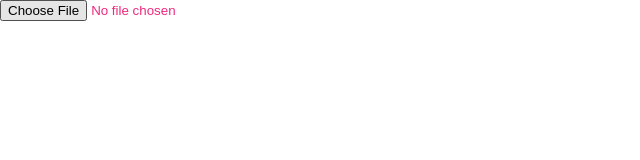
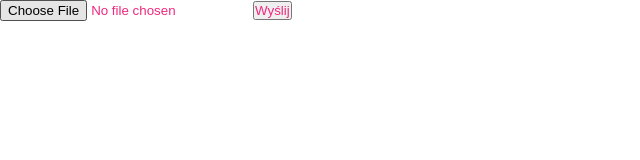
Before and after one commit to marcinoles87/photoapp, a React (Create React App) app: page / in a window 1280 px wide. Shown: the top 160 px of the page, without its empty margins (0-640 px from the left). Built offline with nearby package versions, Linux system fonts and the light colour scheme.

Commit message:
add new function

```diff
--- a/src/App.js
+++ b/src/App.js
@@ -23,6 +23,12 @@ function App() {
     setFile(zdjecie)
   }
 
+  /*wysyłanie pliku do supabase*/
+  const uploadFile = () =>{
+
+
+  }
+
 
 
   return (
@@ -30,6 +36,7 @@ function App() {
 
 
     <input type="file" placeholder='add image' onChange={handleChange}></input>
+    <button onClick={uploadFile}>Wyślij</button>
 
      {/* <Title></Title> */}
      {/* <UploadForm></UploadForm> */}
```
